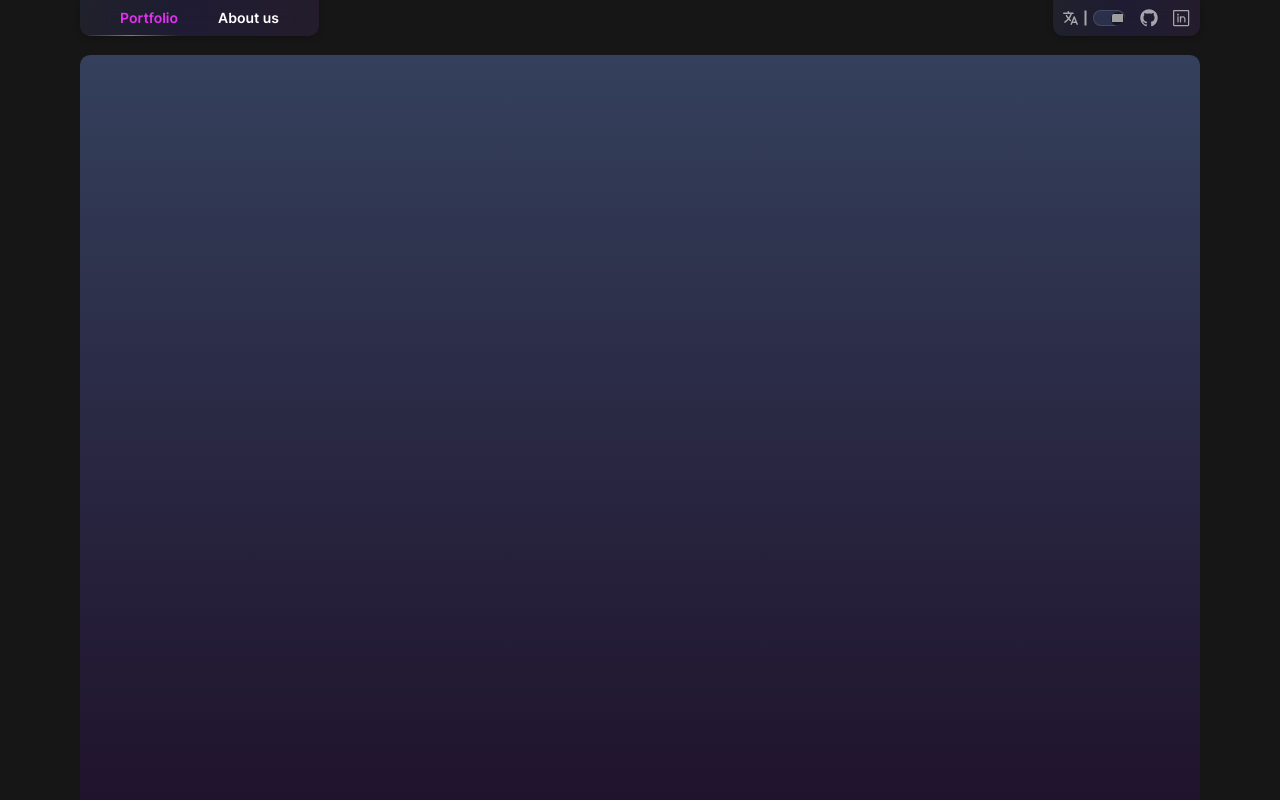
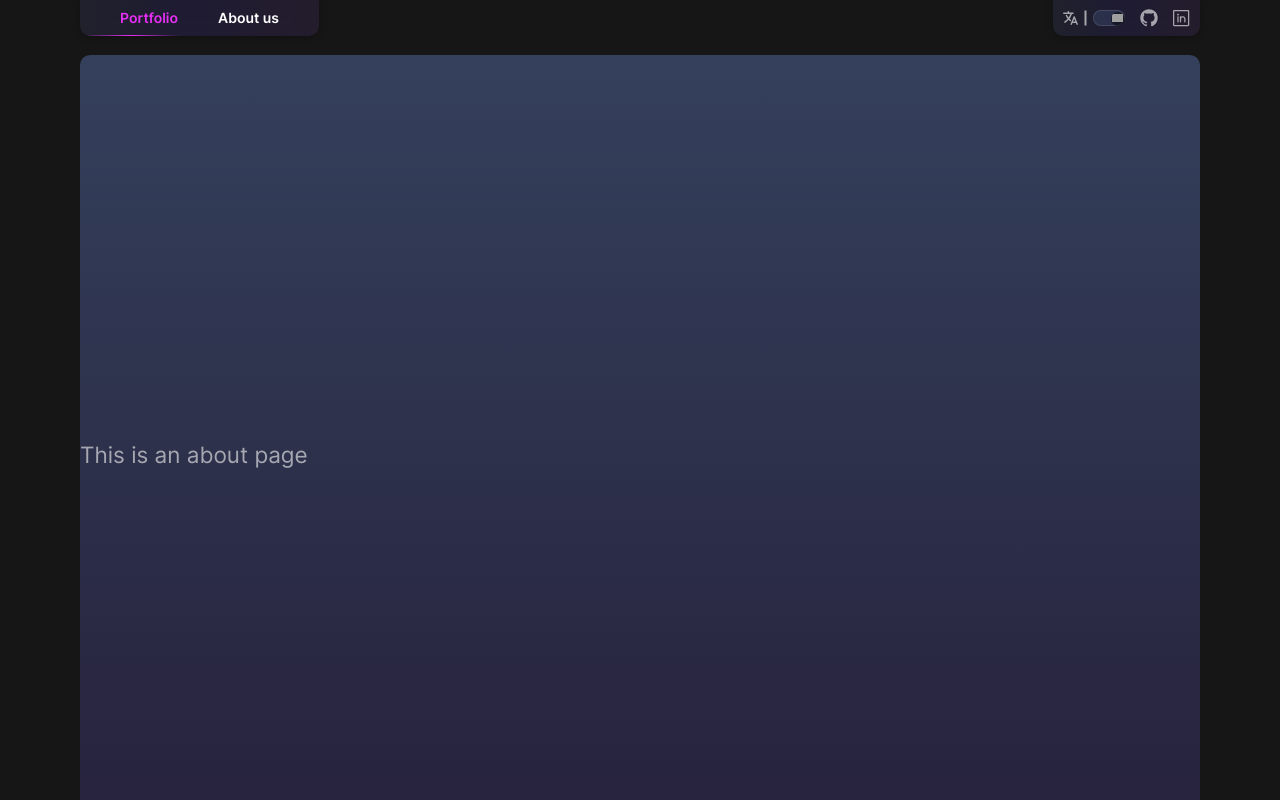
Before and after one commit to skrypka-mark/projects-portfolio, a Vue app: page /portfolio in a window 1280 px wide. Shown: the top 800 px of the page. Built offline with nearby package versions, Linux system fonts and the light colour scheme; grey boxes are pictures that could not be loaded.

Commit message:
container scroll only done

```diff
--- a/src/App.vue
+++ b/src/App.vue
@@ -1,5 +1,5 @@
 <script setup>
-import { RouterLink, RouterView } from 'vue-router'
+import { RouterView } from 'vue-router'
 
 import MainLayout from './layouts/main.vue';
 
@@ -14,7 +14,19 @@ import Background from '@/components/Background';
   <MainLayout>
     <RouterView />
   </MainLayout>
+
+  <div class='height-overlay' id='overlay'>
+    <div id='overlay-child' />
+  </div>
 </template>
+
+<style scoped>
+.height-overlay {
+  position: absolute;
+  inset: 0;
+  overflow: auto;
+}
+</style>
 
 <!-- <style scoped>
 header {
--- a/src/assets/styles/base.scss
+++ b/src/assets/styles/base.scss
@@ -81,7 +81,12 @@
 body {
   min-height: 100vh;
   color: var(--color-text);
+
   background: var(--color-background);
+  background-position: center;
+  background-size: 100%;
+  background-repeat: no-repeat;
+
   transition: color 0.5s, background-color 0.5s;
   line-height: 1.6;
   font-family: Inter, -apple-system, BlinkMacSystemFont, 'Segoe UI', Roboto, Oxygen, Ubuntu,
@@ -90,6 +95,8 @@ body {
   text-rendering: optimizeLegibility;
   -webkit-font-smoothing: antialiased;
   -moz-osx-font-smoothing: grayscale;
+
+  overflow: hidden;
 }
 
 li {
--- a/src/components/Container/index.vue
+++ b/src/components/Container/index.vue
@@ -1,2 +1,34 @@
-<template src='./template.html' />
+<script setup>
+import { ref, onMounted, onBeforeUnmount } from 'vue';
+
+const containerRef = ref(null);
+
+const scrollYHandler = () => {
+    const overlay = document.getElementById('overlay');
+    containerRef.value.style.top = `${overlay.scrollTop * -1 + 55}px`;
+};
+
+onMounted(() => {
+    const overlay = document.getElementById('overlay');
+    const overlayChild = document.getElementById('overlay-child');
+
+    overlay.addEventListener('scroll', scrollYHandler);
+
+    if(overlayChild) {
+        const containerHeight = getComputedStyle(containerRef.value).height;
+        overlayChild.style.height = containerHeight;
+    }
+});
+onBeforeUnmount(() => {
+    const overlay = document.getElementById('overlay');
+    overlay.removeEventListener('scroll', scrollYHandler);
+});
+</script>
+
+<template>
+    <section :class='$style.container' ref=containerRef>
+        <slot />
+    </section>
+</template>
+
 <style lang='scss' module src='./styles.module.scss' />
--- a/src/components/Container/styles.module.scss
+++ b/src/components/Container/styles.module.scss
@@ -11,4 +11,5 @@
 
     width: 100%;
     max-width: 1120px;
+    height: 150vh;
 }
--- a/src/components/Container/template.html
+++ b/src/components/Container/template.html
@@ -1 +1,3 @@
-<section :class='$style.container'></section>
+<section :class='$style.container' ref=containerRef @scroll.passive=scrollYHandler>
+    <slot />
+</section>
```
